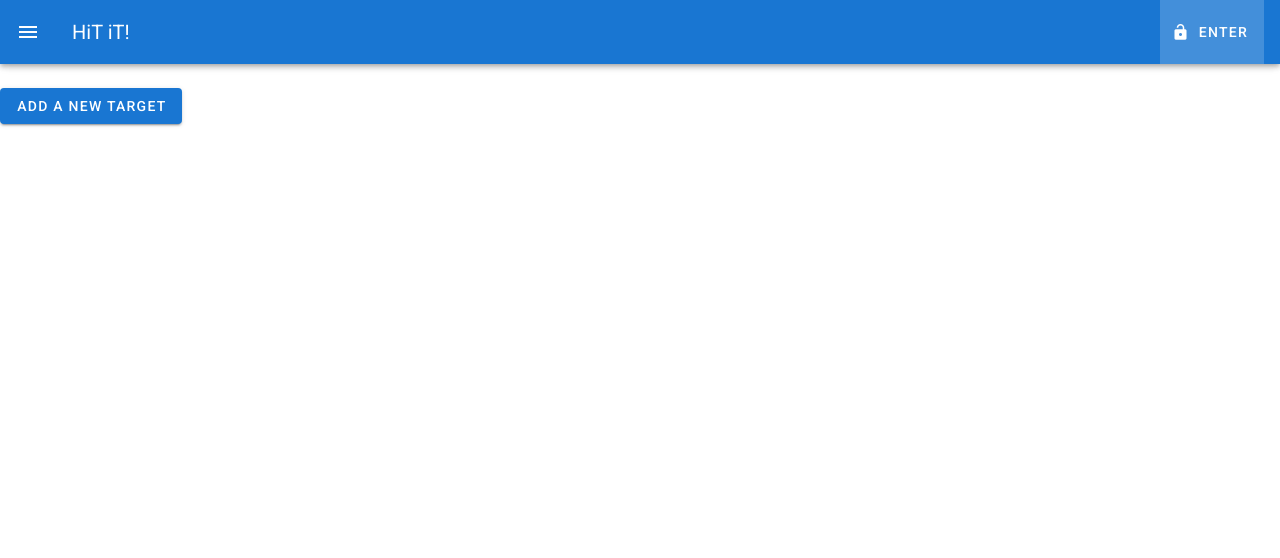
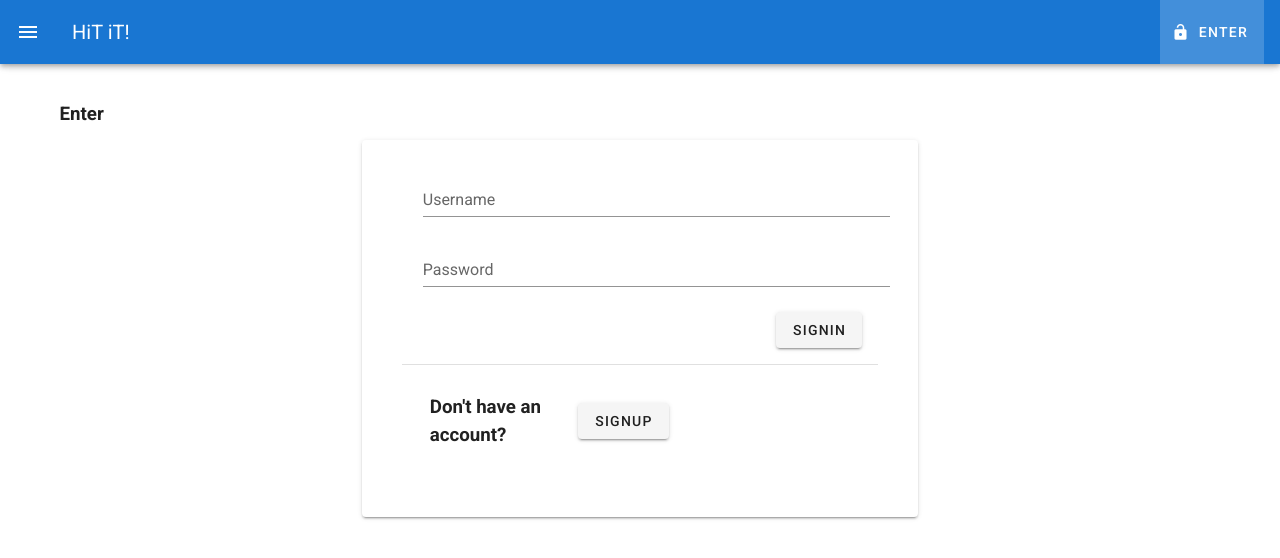
Before and after one commit to Sipann/hitit, a Vue app in the folder client/: page /enter in a window 1280 px wide. Shown: the top 558 px of the page. Built offline with nearby package versions, Linux system fonts and the light colour scheme.

Commit message:
UI Signin

```diff
--- a/client/src/App.vue
+++ b/client/src/App.vue
@@ -2,13 +2,13 @@
   <v-app>
     <NavBar />
     <v-content>
-      <Home />
+      <router-view />
     </v-content>
   </v-app>
 </template>
 
 <script>
-import Home from './views/Home';
+// import Home from './views/Home';
 import NavBar from './components/Shared/NavBar';
 
 export default {
@@ -16,7 +16,7 @@ export default {
 
   components: {
     NavBar,
-    Home,
+    // Home,
   },
 
   data: () => ({
--- /dev/null
+++ b/client/src/components/Auth/Enter.vue
@@ -0,0 +1,33 @@
+<template>
+  <v-container>
+    <h3>Enter</h3>
+      <router-view></router-view>
+  </v-container>
+</template>
+
+<script>
+
+export default {
+  name: 'Enter',
+
+  data() {
+    return {
+
+    };
+  },
+
+
+
+  methods: {
+
+  },
+
+
+}
+</script>
+
+<style lang="css">
+
+
+
+</style>
--- /dev/null
+++ b/client/src/components/Auth/Signin.vue
@@ -0,0 +1,80 @@
+<template>
+  <v-container>
+    <v-row>
+      <v-col cols="12" sm="8" offset-sm="2" lg="6" offset-lg="3">
+        <v-card class="pa-5">
+          <v-container class="pa-5">
+            <v-form v-model="isFormValid" lazy-validation ref="form" @submit.prevent="signinUser">
+              <v-row>
+                <v-text-field v-model="username"
+                  prepend-icon="mdi-face"
+                  label="Username"
+                  type="text"
+                  :rules="usernameRules"
+                  required></v-text-field>
+              </v-row>
+              <v-row>
+                <v-text-field v-model="password"
+                  prepend-icon="mdi-textbox-password"
+                  label="Password"
+                  type="password"
+                  :rules="passwordRules"
+                  required></v-text-field>
+              </v-row>
+              <v-row class="ma-4 d-flex justify-end">
+                <v-btn class="ml-3" type="submit">Signin</v-btn>
+              </v-row>
+              <v-divider></v-divider>
+              <v-row class="ma-4 d-flex align-center">
+                <v-col cols="4">
+                  <h3>Don't have an account?</h3>
+                </v-col>
+                <v-col cols="4">
+                  <v-btn @click="goToSignup">Signup</v-btn>
+                </v-col>
+              </v-row>
+            </v-form>
+          </v-container>
+        </v-card>
+      </v-col>
+    </v-row>
+  </v-container>
+</template>
+
+<script>
+export default {
+  name: 'Signin',
+  data() {
+    return {
+      isFormValid: true,
+      username: '',
+      password: '',
+      // form validation rules
+      usernameRules: [
+        username => !!username || 'Please enter your username',
+      ],
+      passwordRules: [
+        password => !!password || 'Please enter your password',
+      ],
+    };
+  },
+
+  methods: {
+    goToSignup() {
+      this.$router.push('/enter/signup');
+    },
+    signinUser() {
+      if (this.$refs.form.validate()) {
+        let user = {
+          username: this.username,
+          password: this.password,
+        };
+        console.log('sign in user');
+        console.dir(user);
+        // SIGN IN USER WHEN AUTH SET
+        this.$refs.form.reset();
+      }
+    },
+  },
+}
+</script>
--- a/client/src/router/index.js
+++ b/client/src/router/index.js
@@ -1,14 +1,29 @@
 import Vue from 'vue'
 import VueRouter from 'vue-router'
 import Home from '../views/Home.vue'
+import Enter from '@/components/Auth/Enter.vue'
+import Signin from '@/components/Auth/Signin.vue'
+import Signup from '@/components/Auth/Signup.vue'
+
 
 Vue.use(VueRouter)
 
 const routes = [
+
   {
     path: '/',
     name: 'home',
     component: Home
+  },
+  {
+    path: '/enter',
+    name: 'Enter',
+    component: Enter,
+    children: [
+      { path: '', component: Signin },
+      { path: 'signin', component: Signin },
+      { path: 'signup', component: Signup },
+    ],
   },
   {
     path: '/about',
```
